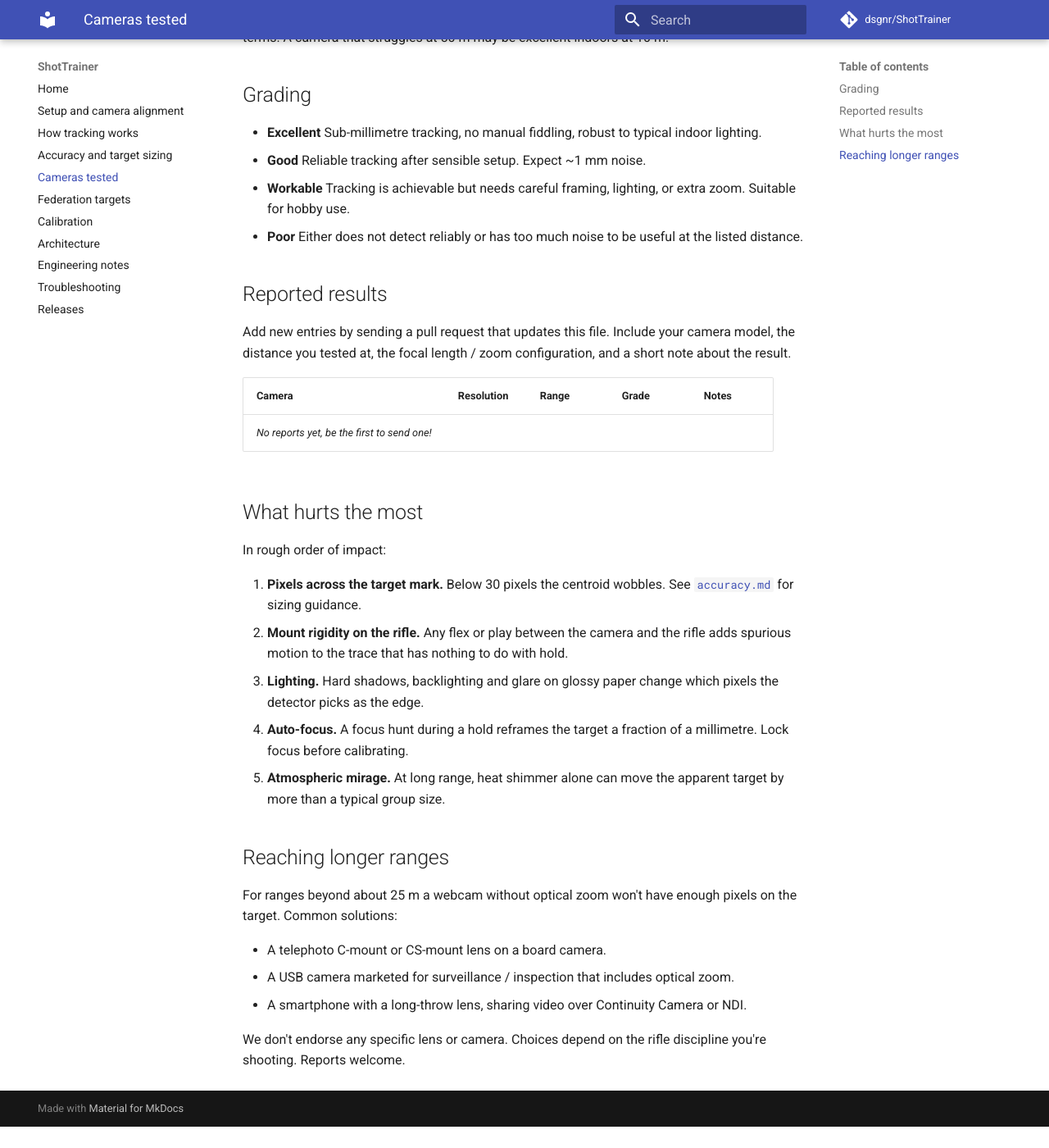
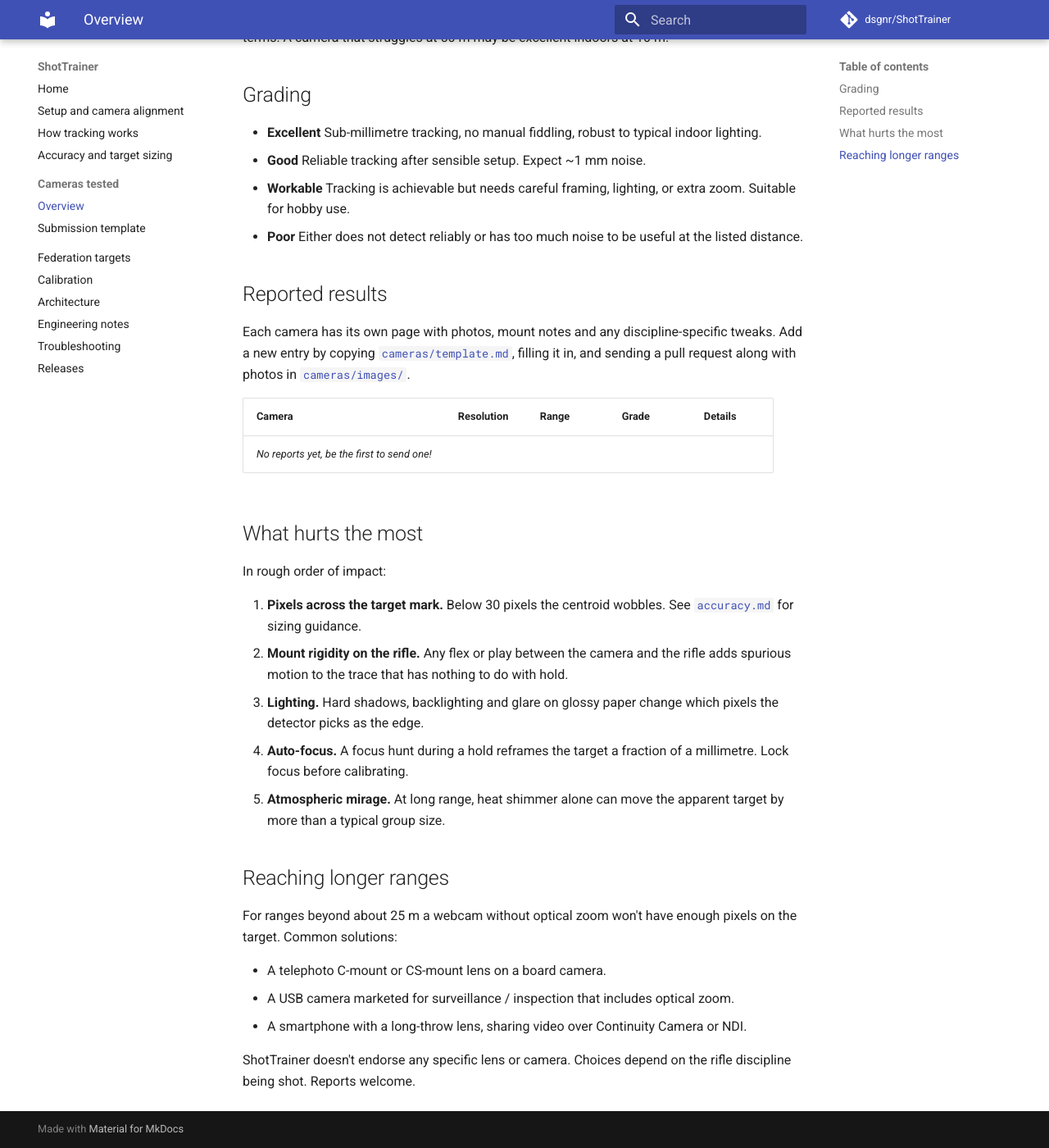
Before and after one commit to dsgnr/ShotTrainer, an MkDocs documentation site: the page built from docs/cameras.md, in a window 1280 px wide and 1400 px high, scrolled down 198 px. Shown: the whole window at 82% size. Built offline with MkDocs 1.6.1 and Material for MkDocs 9.7.7, drawn with Linux system fonts in a browser that asks for light colours; comment, search, counter and statistics services are not loaded; before the commit the page ends 1572 px from its top, so only the background shows below that.

Commit message:
docs: scaffold per-camera pages under docs/cameras/

```diff
--- a/docs/cameras.md
+++ b/docs/cameras.md
@@ -17,12 +17,14 @@
 
 ## Reported results
 
-Add new entries by sending a pull request that updates this file. Include
-your camera model, the distance you tested at, the focal length / zoom
-configuration, and a short note about the result.
+Each camera has its own page with photos, mount notes and any
+discipline-specific tweaks. Add a new entry by copying
+[`cameras/template.md`](cameras/template.md), filling it in, and
+sending a pull request along with photos in
+[`cameras/images/`](https://github.com/dsgnr/ShotTrainer/tree/main/docs/cameras/images).
 
-| Camera | Resolution | Range | Grade | Notes |
-|--------|------------|-------|-------|-------|
+| Camera | Resolution | Range | Grade | Details |
+|--------|------------|-------|-------|---------|
 | _No reports yet, be the first to send one!_ | | | | |
 
 ## What hurts the most
@@ -52,5 +54,5 @@
 - A smartphone with a long-throw lens, sharing video over Continuity
   Camera or NDI.
 
-We don't endorse any specific lens or camera. Choices depend on the
-rifle discipline you're shooting. Reports welcome.
+ShotTrainer doesn't endorse any specific lens or camera. Choices depend
+on the rifle discipline being shot. Reports welcome.
--- a/mkdocs.yml
+++ b/mkdocs.yml
@@ -27,13 +27,18 @@
   - Setup and camera alignment: setup.md
   - How tracking works: how-tracking-works.md
   - Accuracy and target sizing: accuracy.md
-  - Cameras tested: cameras.md
+  - Cameras tested:
+      - Overview: cameras.md
+      - Submission template: cameras/template.md
   - Federation targets: provided-targets.md
   - Calibration: calibration.md
   - Architecture: architecture.md
   - Engineering notes: engineering-notes.md
   - Troubleshooting: troubleshooting.md
   - Releases: releases.md
+
+not_in_nav: |
+  cameras/images/README.md
 
 markdown_extensions:
   - admonition
```
Also changed, not shown: docs/cameras/images/README.md (added, +23 -0 lines), docs/cameras/template.md (added, +55 -0 lines).
